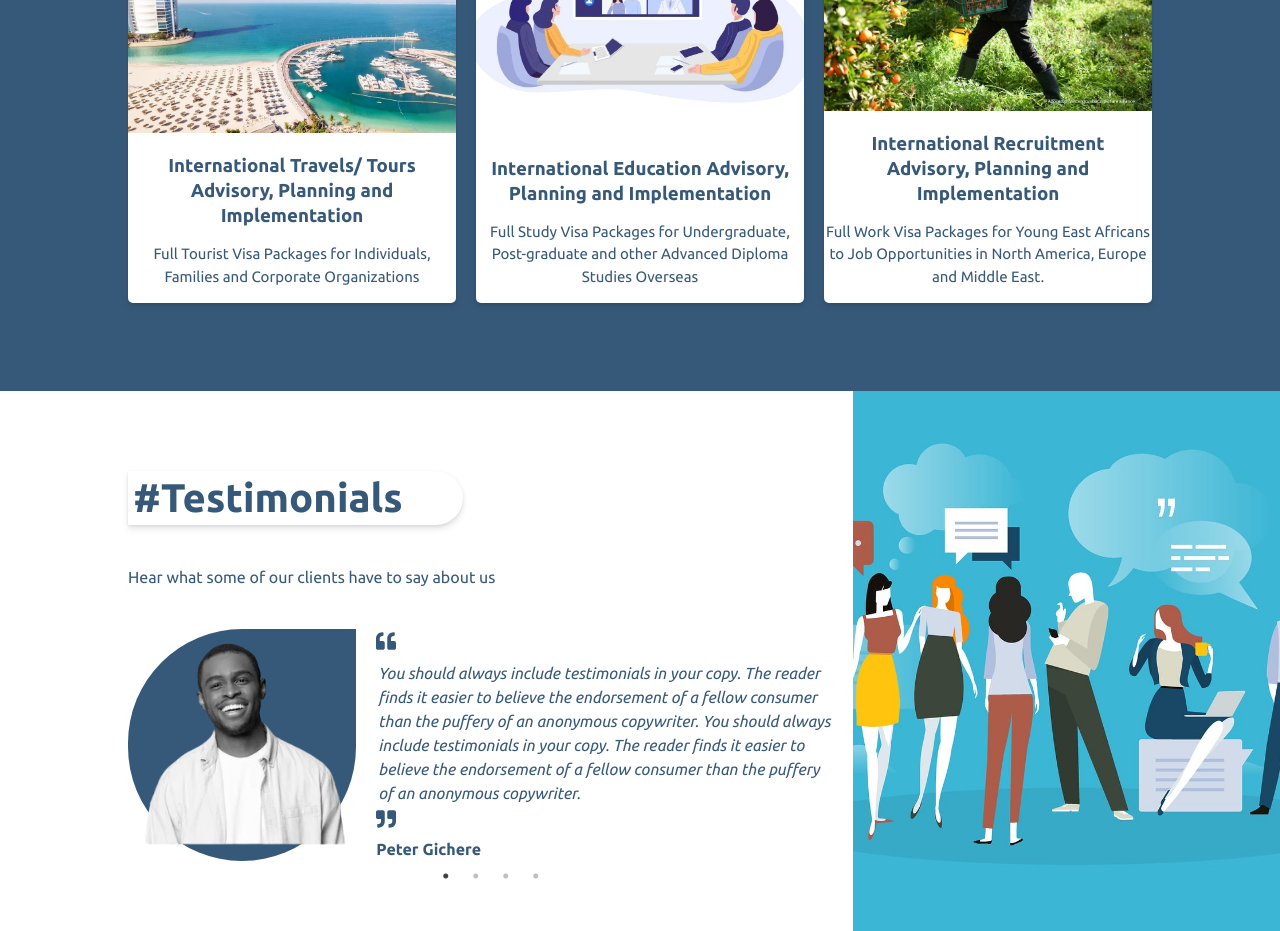
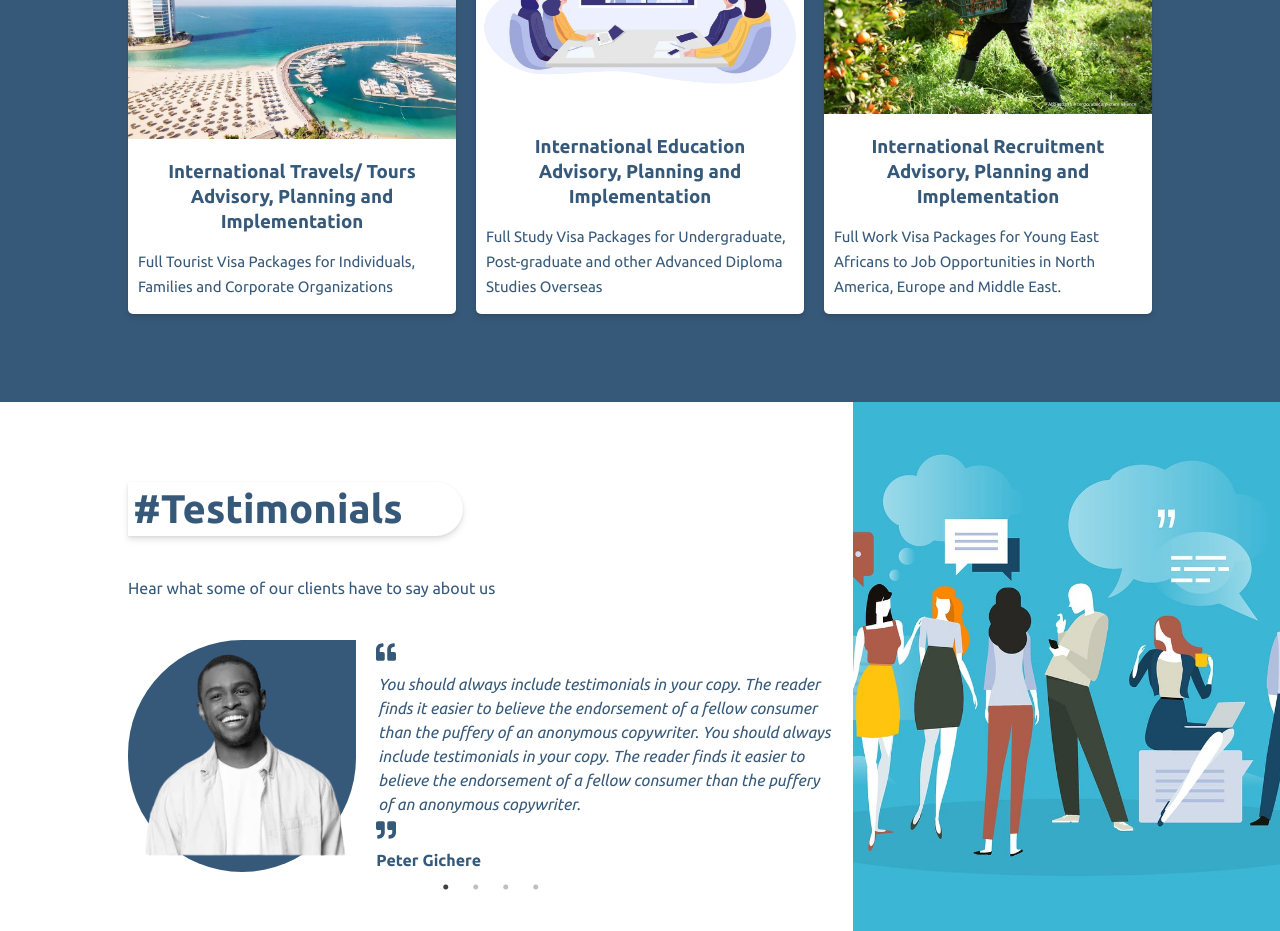
Before and after one commit to 1wes/pithone-international, a React (Vite) app: page / in a window 1280 px wide. Shown: the part 2360-3291 px from the top of the page. Built offline with nearby package versions, Linux system fonts and the light colour scheme.

Commit message:
style(services): add padding to service description

```diff
--- a/src/components/services.css
+++ b/src/components/services.css
@@ -33,9 +33,9 @@
 }
 
 .service-card-text{
-    width: 100%;
-    padding: 0 10pxx;
+    padding: 0 10px;
     flex: 1;
+    line-height: 25px;
 }
 
 .service-title{
@@ -47,6 +47,6 @@
 }
 
 .service-description{
-    text-align: center;
+    text-align: left;
     font-size: 15px;
 }
```
